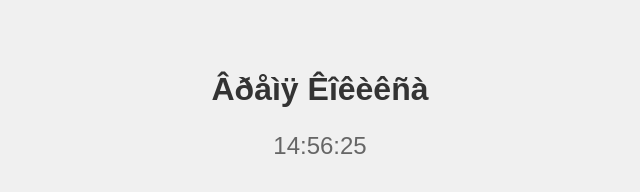
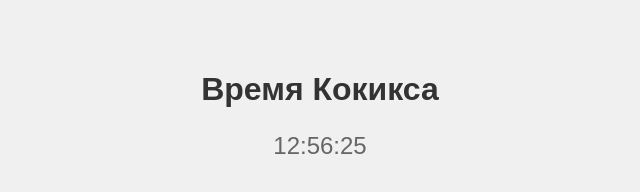
Before and after one commit to isaweye/kokixtime, a plain HTML site: page index.html in a window 1280 px wide. Shown: the whole page, without its empty margins (320-960 px from the left). Drawn offline with Linux system fonts and the light colour scheme.

Commit message:
Update index.html

```diff
--- a/index.html
+++ b/index.html
@@ -22,31 +22,24 @@
   </style>
 </head>
 <body>
-  <h1>Âðåìÿ Êîêèêñà</h1>
+  <h1>Время Кокикса</h1>
   <p id="time"></p>
 
   <script>
     function updateTime() {
-      // Ñîçäàåì îáúåêò äàòû äëÿ òåêóùåãî âðåìåíè
       let currentTime = new Date();
 
-      // Óñòàíàâëèâàåì ñìåùåíèå âðåìåíè äëÿ Ïåðìñêîãî êðàÿ (+5 ÷àñîâ îòíîñèòåëüíî UTC)
-      let offset = 5;
+      let offset = 3;
       currentTime.setHours(currentTime.getHours() + offset);
 
-      // Ôîðìàòèðóåì âðåìÿ â ñòðîêó äëÿ îòîáðàæåíèÿ
       let hours = currentTime.getHours().toString().padStart(2, '0');
       let minutes = currentTime.getMinutes().toString().padStart(2, '0');
       let seconds = currentTime.getSeconds().toString().padStart(2, '0');
 
-      // Îòîáðàæàåì âðåìÿ íà ñòðàíèöå
       document.getElementById('time').textContent = `${hours}:${minutes}:${seconds}`;
     }
-
-    // Âûçûâàåì ôóíêöèþ updateTime êàæäóþ ñåêóíäó äëÿ îáíîâëåíèÿ âðåìåíè
     setInterval(updateTime, 1000);
 
-    // Ïåðâè÷íûé âûçîâ äëÿ îòîáðàæåíèÿ âðåìåíè ïðè çàãðóçêå ñòðàíèöû
     updateTime();
   </script>
 </body>
```
